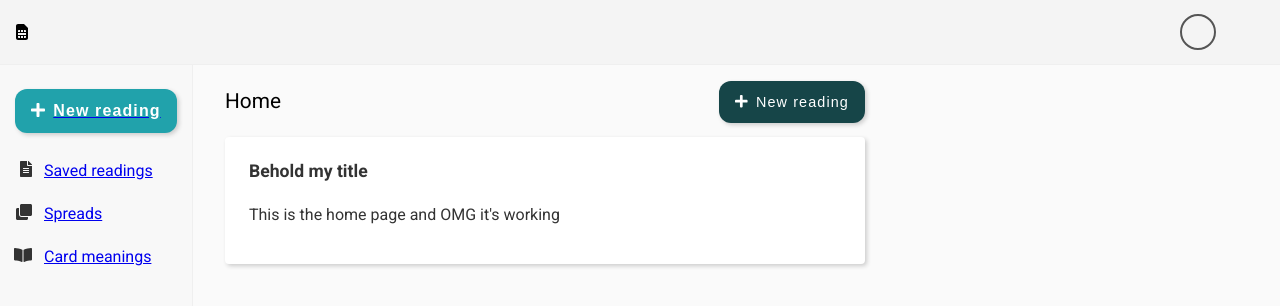
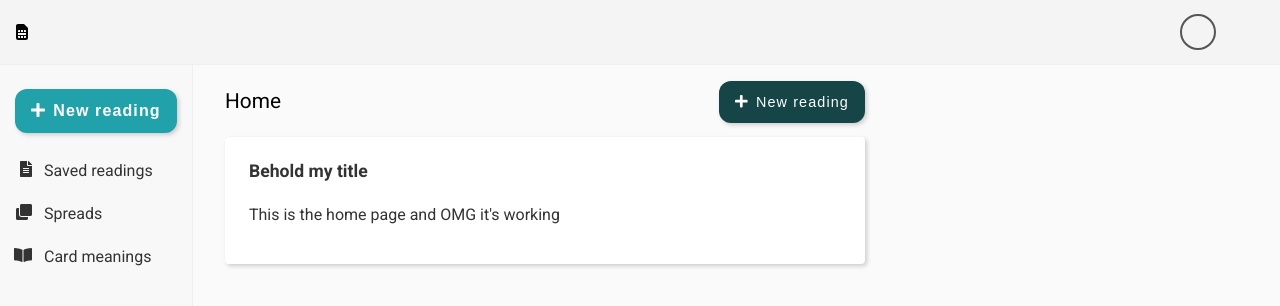
Before and after one commit to armstrongsolona/tarottrack, a React (Create React App) app: page / in a window 1280 px wide. Shown: the top 306 px of the page. Built offline with nearby package versions, Linux system fonts and the light colour scheme.

Commit message:
Fix link underline and colors

```diff
--- a/src/components/pages/Readings/SavedReadings.tsx
+++ b/src/components/pages/Readings/SavedReadings.tsx
@@ -5,7 +5,9 @@ import Card from '../../shared/Card/Card';
 const SavedReadings = () => {
   return (
     <Frame title='Saved readings'>
-      <Card title='Behold my title'>List of saved readings</Card>
+      <Card title='Behold my title'>
+        List of saved readings. <a href='/'>This is a link</a>
+      </Card>
     </Frame>
   );
 };
--- a/src/components/shared/Frame/components/Nav/components/NavLink/NavLink.tsx
+++ b/src/components/shared/Frame/components/Nav/components/NavLink/NavLink.tsx
@@ -24,6 +24,7 @@ const Link = (props: LinkProps) => {
 
 const LinkStyles = styled.li`
   background: ${COLORS.GREY_LIGHTER};
+  color: ${COLORS.BLACK};
   cursor: pointer;
   height: 100%;
   list-style-type: none;
--- a/src/index.css
+++ b/src/index.css
@@ -21,3 +21,14 @@ code {
 #root {
   height: 100%;
 }
+
+a,
+a:visited {
+  color: #21a2ab;
+  text-decoration: none;
+}
+
+a:hover,
+a:active {
+  color: #28bdc8;
+}
```
